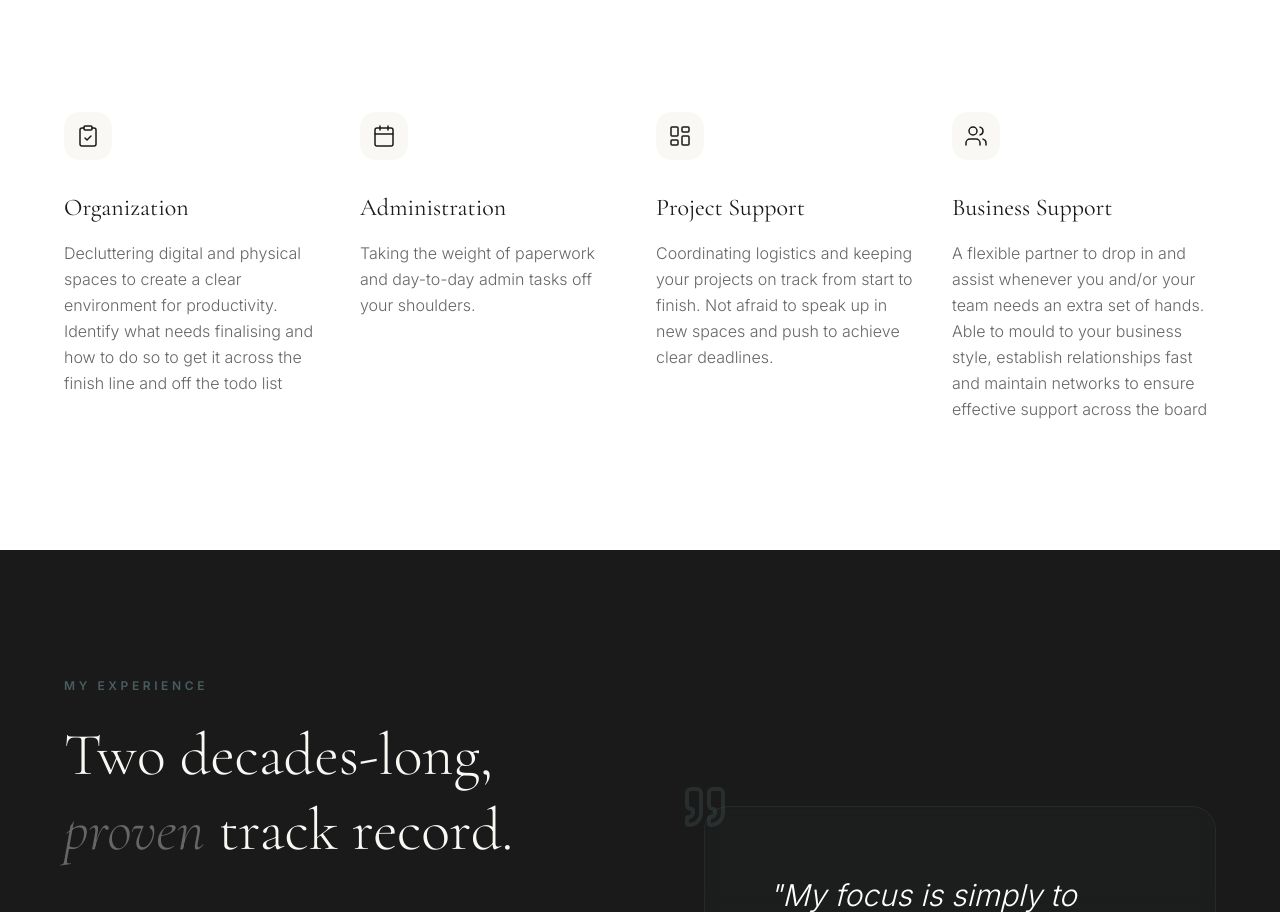
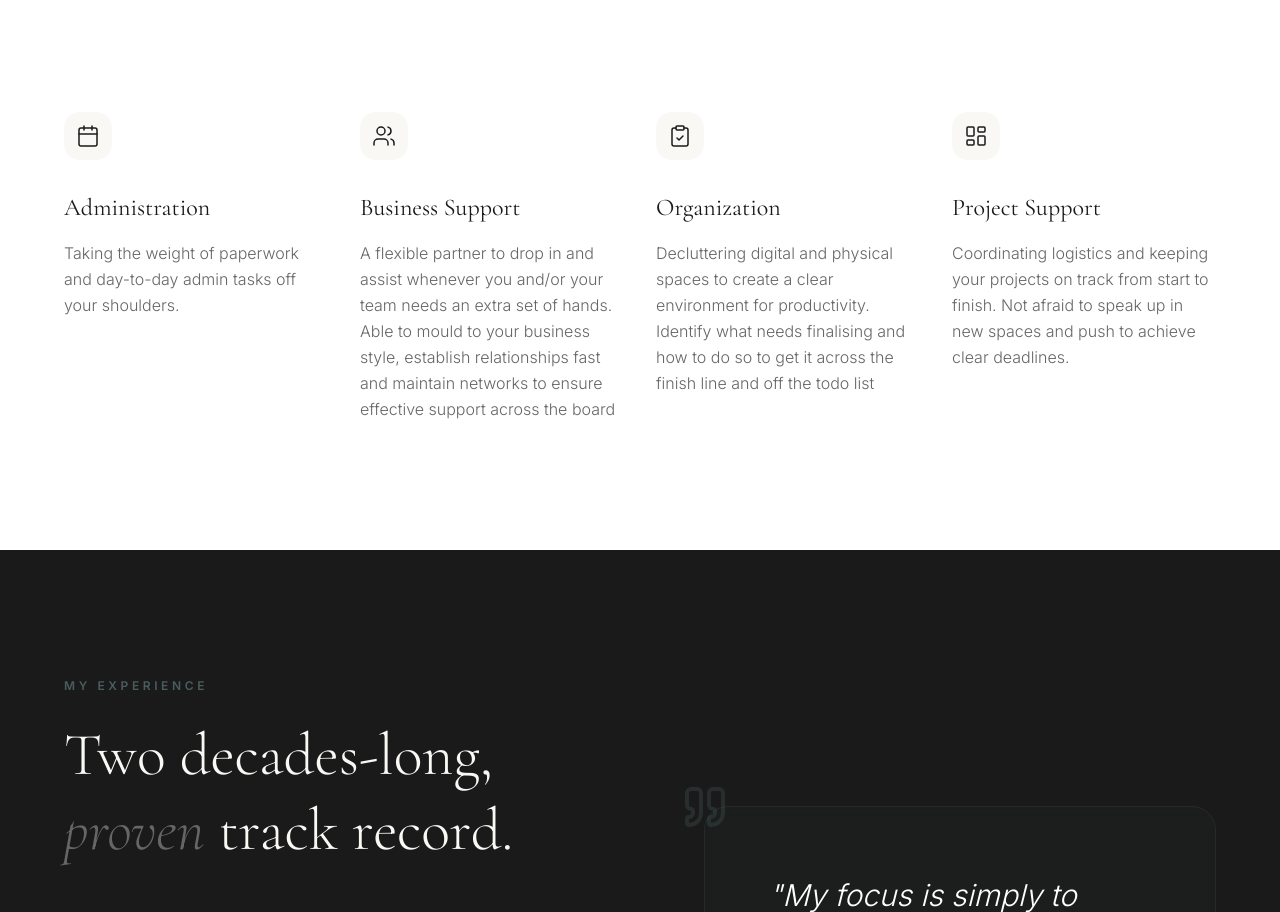
Before and after one commit to Prestonsimon/quietlysorted, a React (Vite) app: page / in a window 1280 px wide. Shown: the part 1094-2006 px from the top of the page. Built offline with nearby package versions, Linux system fonts and the light colour scheme; no server answers.

Commit message:
Update Services.tsx

```diff
--- a/src/components/Services.tsx
+++ b/src/components/Services.tsx
@@ -2,25 +2,25 @@ import { motion } from 'motion/react';
 import { ClipboardCheck, Calendar, Users, LayoutDashboard } from 'lucide-react';
 
 const services = [
+  {
+    title: "Administration",
+    description: "Taking the weight of paperwork and day-to-day admin tasks off your shoulders.",
+    icon: Calendar
+  },
+  {
+    title: "Business Support",
+    description: "A flexible partner to drop in and assist whenever you and/or your team needs an extra set of hands. Able to mould to your business style, establish relationships fast and maintain networks to ensure effective support across the board",
+    icon: Users
+  },
   {
     title: "Organization",
     description: "Decluttering digital and physical spaces to create a clear environment for productivity. Identify what needs finalising and how to do so to get it across the finish line and off the todo list",
     icon: ClipboardCheck
   },
   {
-    title: "Administration",
-    description: "Taking the weight of paperwork and day-to-day admin tasks off your shoulders.",
-    icon: Calendar
-  },
-  {
     title: "Project Support",
     description: "Coordinating logistics and keeping your projects on track from start to finish. Not afraid to speak up in new spaces and push to achieve clear deadlines. ",
     icon: LayoutDashboard
-  },
-  {
-    title: "Business Support",
-    description: "A flexible partner to drop in and assist whenever you and/or your team needs an extra set of hands. Able to mould to your business style, establish relationships fast and maintain networks to ensure effective support across the board",
-    icon: Users
   }
 ];
 
```
